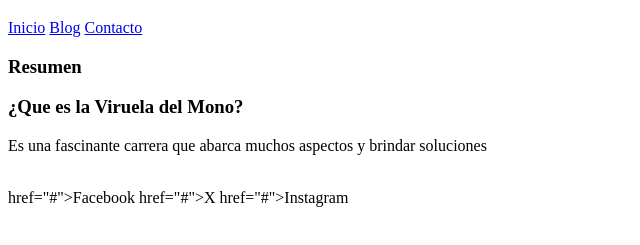
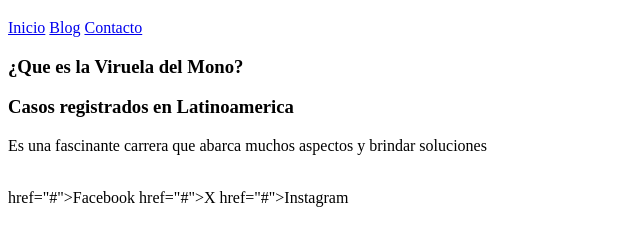
Before and after one commit to seminarioA/webS2, a plain HTML site: page index.html in a window 1280 px wide. Shown: the part 61-306 px from the top of the page, without its empty margins (0-640 px from the left). Drawn offline with Linux system fonts and the light colour scheme.

Commit message:
etiquetas

```diff
--- a/index.html
+++ b/index.html
@@ -19,9 +19,9 @@
     <main>
         <div>
             <div>
-                <h3>Resumen</h3>
+                <h3>¿Que es la Viruela del Mono?</h3>
                 <section>
-                    <h3>¿Que es la Viruela del Mono?</h3>
+                    <h3>Casos registrados en Latinoamerica</h3>
                     <p>Es una fascinante carrera que abarca muchos aspectos y brindar soluciones</p>
                 </section>
             </div>
```
